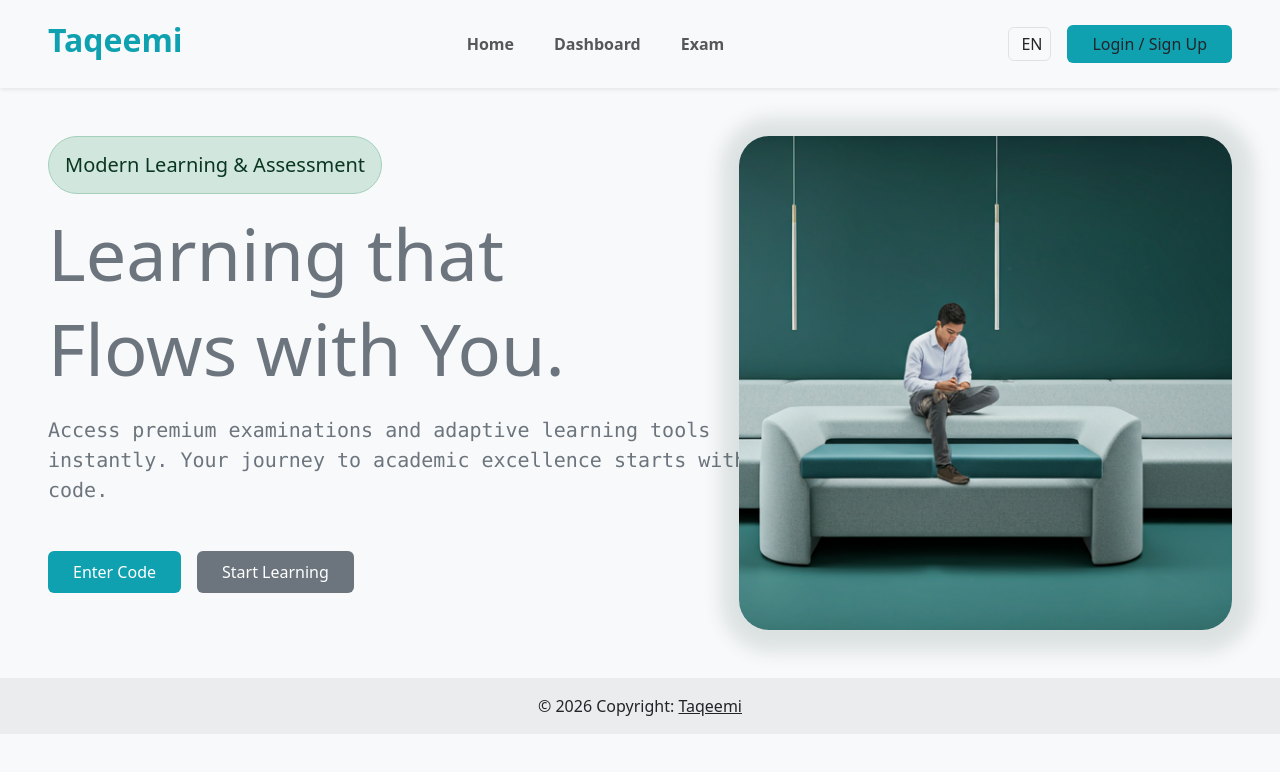
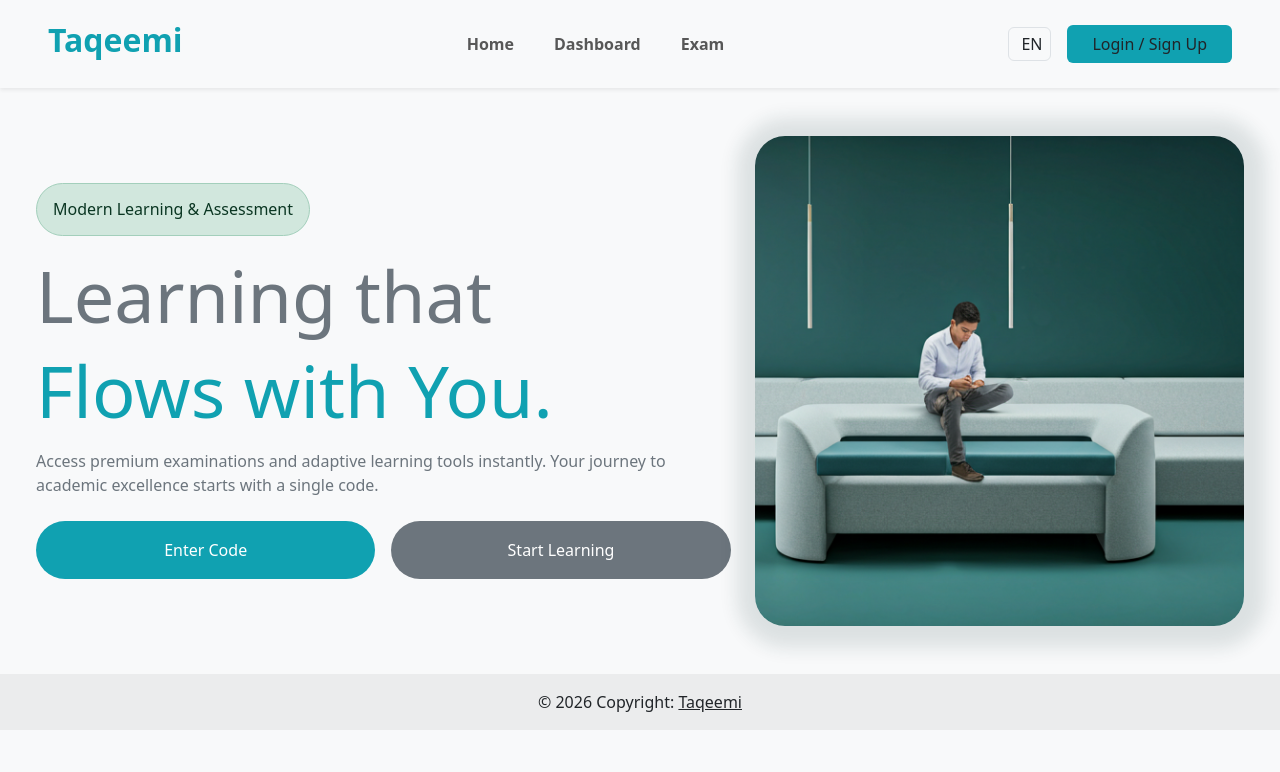
Before and after one commit to ahmed-waly55/taqeemi-Application, an Angular app: page /home in a window 1280 px wide. Shown: the top 772 px of the page. Built offline with nearby package versions, Linux system fonts and the light colour scheme.

Commit message:
enhance header

```diff
--- a/src/app/layout/landing/landing.component.html
+++ b/src/app/layout/landing/landing.component.html
@@ -1,29 +1,40 @@
-<div class="raw py-5">
- <div class="container-fluid d-flex px-5 flex-md-row flex-column-reverse ">
-   <div class="col-7">
-    <h1 class="alert alert-success fs-5 t-alert" >
+<div class="row py-5">
+  <div class="container-fluid px-3 px-md-5 ">
+    <div class="row align-items-center">
+
+      <!-- Text Section -->
+      <div class="col-12 col-md-7 order-2 order-md-1 text-center text-md-start">
+
+        <h1 class="alert alert-success fs-6 fs-md-5 t-alert d-inline-block">
           Modern Learning & Assessment
         </h1>
-    <div class="fs-5 text-secondary">
-      <h1 class="t-fs"> Learning that  </h1>
-      <h1 class="t-fs"> Flows with You. </h1>
+
+        <div class="text-secondary">
+          <h1 class="t-fs">Learning that</h1>
+          <h1 class="t-fs text-primary">Flows with You.</h1>
         </div>
-    <pre class="fs-5 text-secondary mt-4">
-Access premium examinations and adaptive learning tools
-instantly. Your journey to academic excellence starts with a single
-code.
-    </pre>
-<div class="">
-      <button class="btn bg-primary text-white p-2 px-4">
+
+        <p class="fs-6 fs-md-5 text-secondary mt-3">
+          Access premium examinations and adaptive learning tools instantly.
+          Your journey to academic excellence starts with a single code.
+        </p>
+
+        <div class="d-flex flex-column flex-md-row gap-3 mt-4 justify-content-center justify-content-md-start">
+          <button class="btn bg-primary text-white px-4 py-3 radius-50 w-100 w-md-auto">
             Enter Code
           </button>
-      <button class="btn bg-secondary text-white p-2 px-4 ms-3 ">
+          <button class="btn bg-secondary text-white px-4 py-3 radius-50 w-100 w-md-auto">
             Start Learning
           </button>
         </div>
+
       </div>
-  <div class="col-5">
+
+      <!-- Image Section -->
+      <div class="col-12 col-md-5 order-1 order-md-2 text-center mb-4 mb-md-0">
         <img src="../../../assets/student.png" alt="Landing Image" class="img-fluid t-img">
+      </div>
+
     </div>
   </div>
 </div>
--- a/src/styles.css
+++ b/src/styles.css
@@ -1,6 +1,7 @@
 /* You can add global styles to this file, and also import other style files */
 body{
   background-color: #f8f9fa;
+  overflow-x: hidden;
 }
 .t-fs{
   font-size: 4.5rem;
@@ -12,3 +13,9 @@ body{
 .bg-primary{
   background-color: #10a1b1 !important;
 }
+.text-primary{
+  color: #10a1b1 !important;
+}
+.radius-50{
+  border-radius: 50px;
+}
```
Lines whose indentation alone changed are shown as unchanged.
